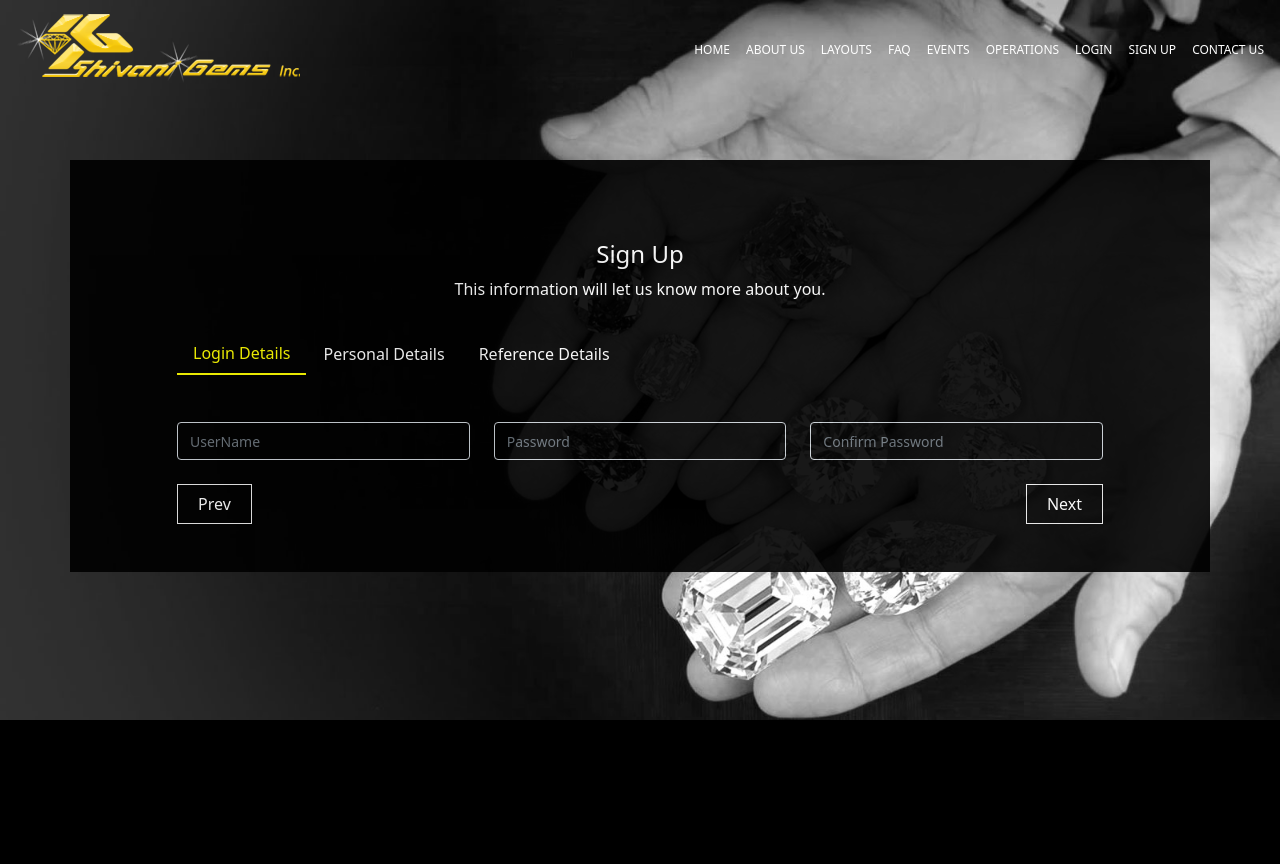
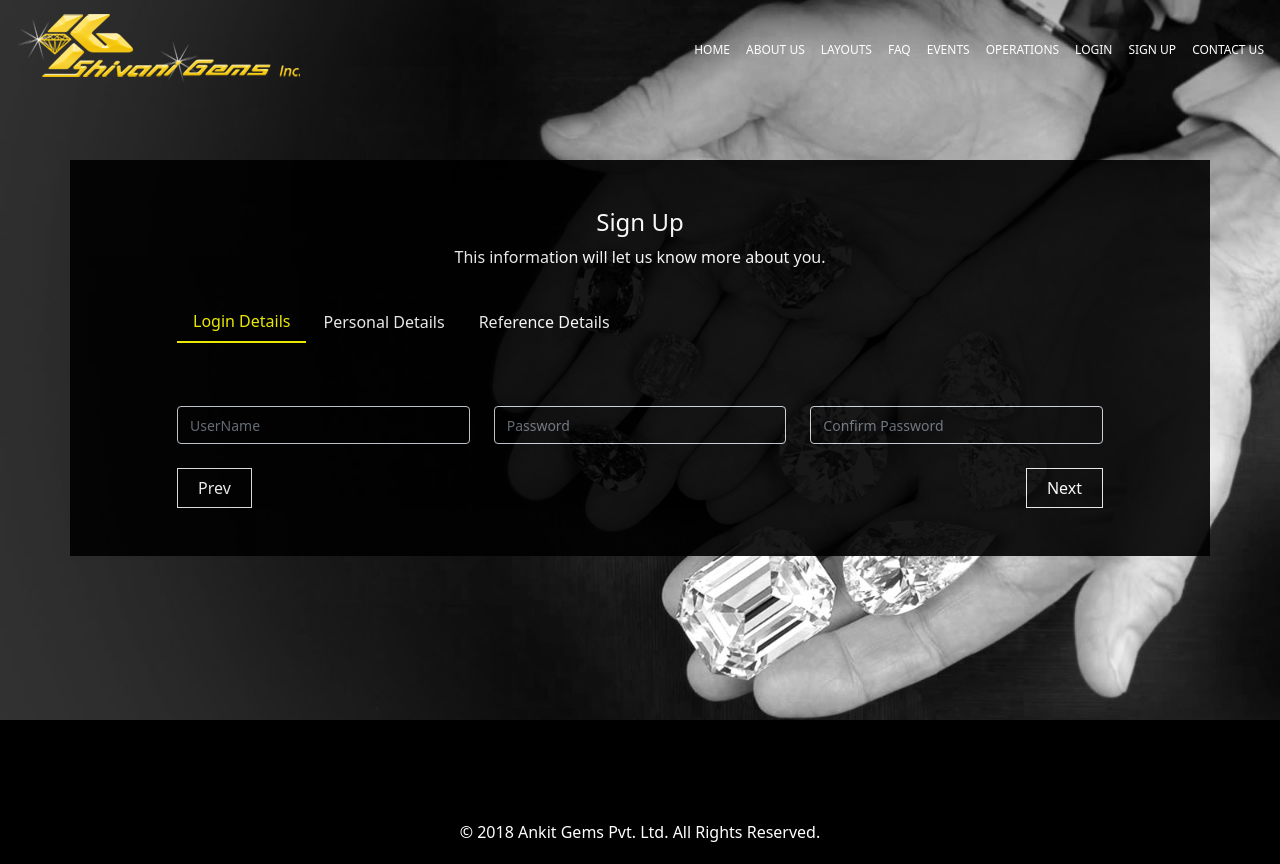
Before and after one commit to drmaniya/client-repo, a React (Create React App) app: page /signup in a window 1280 px wide. Before the commit the page ends 800 px from the top, so only its background shows below. Built offline with nearby package versions, Linux system fonts and the light colour scheme.

Commit message:
dynamically change title

```diff
--- a/src/App.js
+++ b/src/App.js
@@ -14,8 +14,23 @@ import Register from './Pages/Register';
 import BgImg from './Assets/bg.jpeg';
 import {BrowserRouter,
 	Routes, // Just Use Routes instead of "Switch"
+	useLocation,
 	Route,} from 'react-router-dom';
 
+
+	const Hero = () => {
+		const location = useLocation();
+		return(
+			<div className="hero">
+			<img src={BgImg} alt="no-found"/>
+			<div className="heroTitle">
+				<div className="heroBlock">
+				{location.pathname === "/login"? '': location.pathname === "/signup"?'': location.pathname === "/" ? <h1>Welcome to Diamond</h1>: <h1>{location.pathname.substring(1)}</h1>}
+				</div>
+			</div>
+		</div>
+		)
+	}
 function App() {
 	const [toggle, setToggle] = useState(false);
 	const handleScroll = () => {
@@ -34,10 +49,9 @@ function App() {
 
 		<BrowserRouter>
 		<Header toggle={toggle}/>
-		<div className="hero">
-			<img src={BgImg} alt="no-found"/>
-		</div>
+		<Hero/>
 			<Routes>
+
 				<Route exact path="/" element={<HomePage />} />
 				<Route path="/login" element={<Login/>} />
 				<Route path="/about" element={<AboutUs/>} />
@@ -52,7 +66,7 @@ function App() {
 
 			</Routes>
     	</BrowserRouter>
- 	{/* <Footer/>  */}
+ 	<Footer/>
     </div>
   );
 }
--- a/src/Pages/LoginFlow/SignUp.jsx
+++ b/src/Pages/LoginFlow/SignUp.jsx
@@ -12,7 +12,7 @@ export default function SignUp(){
 			<div className="container loginWrapper">
 				<div className="row">
 					<div className="col-sm-12  col-md-12 col-lg-10 m-auto">
-						<div className="loginBlock pt-5">
+						<div className="loginBlock pt-3">
 							<h4 className="text-center mb-2">Sign Up</h4>
 							<p className="text-center">This information will let us know more about you.</p>
 							<div className="row pt-3">
@@ -23,7 +23,7 @@ export default function SignUp(){
 								<button className="nav-link" id="nav-contact-tab" data-bs-toggle="tab" data-bs-target="#nav-contact" type="button" role="tab" aria-controls="nav-contact" aria-selected="false">Reference Details</button>
 							</div>
 							</nav>
-							<div className="tab-content" id="nav-tabContent">
+							<div className="tab-content mt-3" id="nav-tabContent">
 								<div className="tab-pane fade show active" id="nav-home" role="tabpanel" aria-labelledby="nav-home-tab">
 									<div className="row pt-5">
 										<div className="col-lg-4 col-md-6 col-12">
--- a/src/Pages/common.scss
+++ b/src/Pages/common.scss
@@ -79,6 +79,7 @@ a {
 
 .hero {
   height: 100vh;
+  position: relative;
   width: 100%;
   img {
     width: 100%;
@@ -89,6 +90,26 @@ a {
   }
   @media (max-width: 480px) {
     display: none;
+  }
+  .heroTitle {
+    height: 100%;
+    width: 100%;
+    position: absolute;
+    top: 0;
+    left: 0;
+    .heroBlock {
+      height: 100%;
+      display: flex;
+      align-items: flex-end;
+      padding: 10rem;
+    }
+    h1 {
+      font-size: 70px;
+      padding: 2rem;
+      background-color: #000;
+      opacity: 0.9;
+      text-transform: capitalize;
+    }
   }
 }
 // header
```
